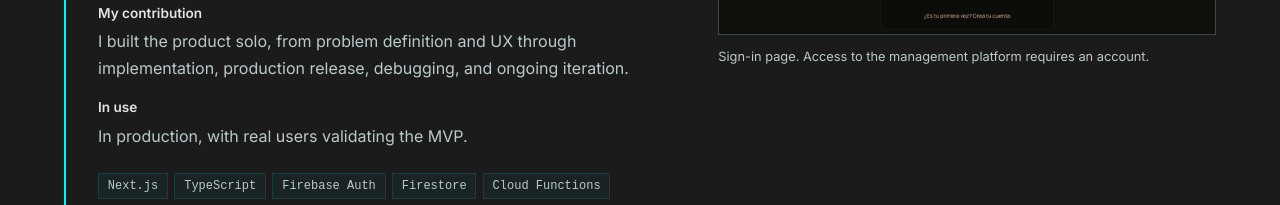
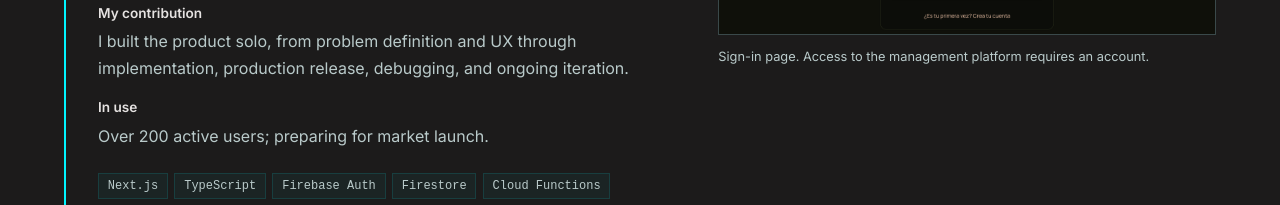
Before and after one commit to Delkoman88/personal-brand, a React (Vite) app: page / in a window 1280 px wide. Shown: the part 1840-2045 px from the top of the page. Built offline with nearby package versions, Linux system fonts and the light colour scheme.

Commit message:
Update Beauty Studio Copilot: 200+ active users, preparing for market launch

```diff
--- a/src/content/homeContent.js
+++ b/src/content/homeContent.js
@@ -48,7 +48,7 @@ export const projects = [
     problem: 'Beauty studios need to coordinate clients, appointments, and daily operations across fragmented WhatsApp and spreadsheet workflows.',
     solution: 'A management platform with client CRM, scheduling, Google Calendar integration, automated reminders, and operational dashboards.',
     contribution: 'I built the product solo, from problem definition and UX through implementation, production release, debugging, and ongoing iteration.',
-    usage: 'In production, with real users validating the MVP.',
+    usage: 'Over 200 active users; preparing for market launch.',
     stack: ['Next.js', 'TypeScript', 'Firebase Auth', 'Firestore', 'Cloud Functions', 'Google Calendar API'],
     image: '/project-beauty.png',
     imageAlt: 'Beauty Studio Copilot sign-in page',
```
